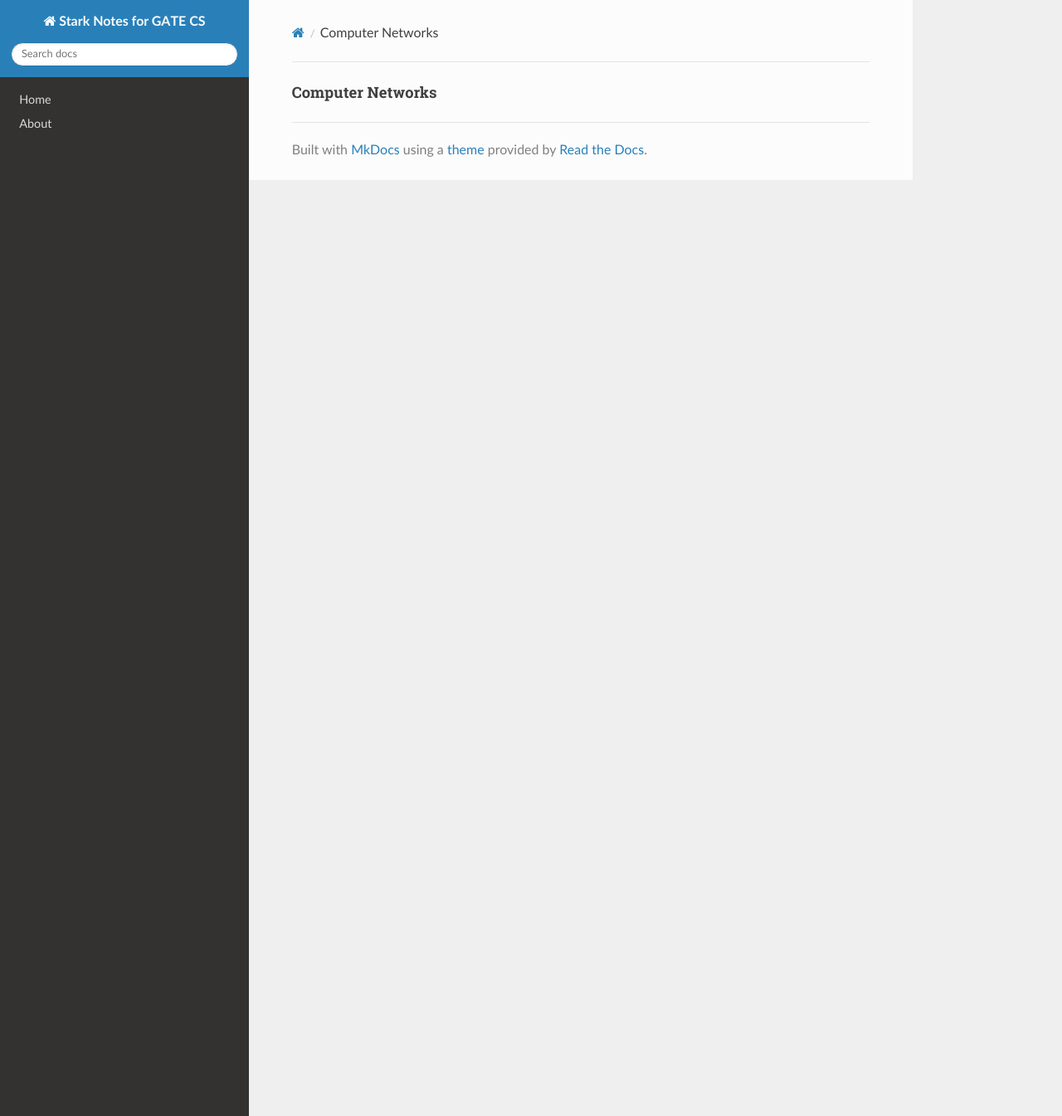
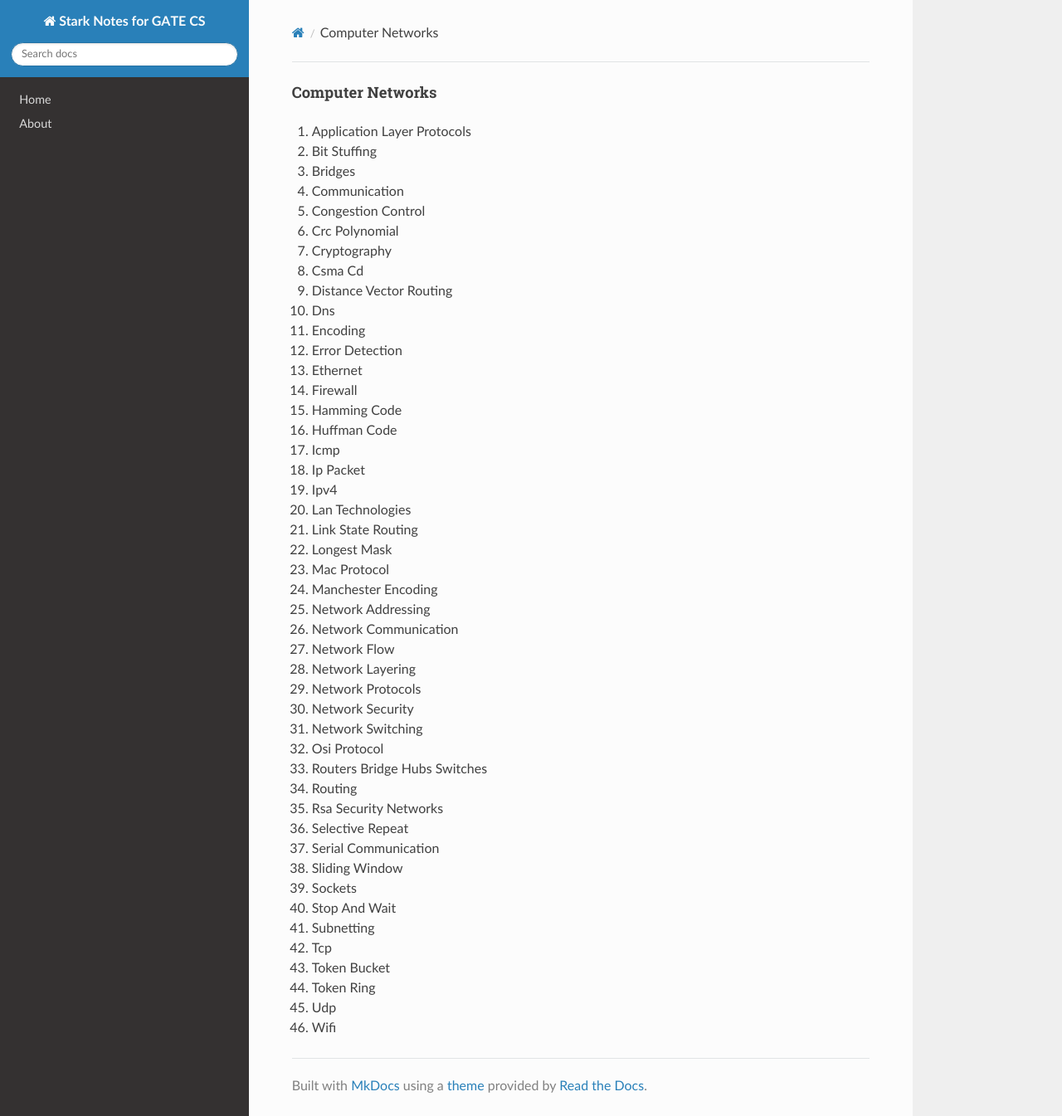
Before and after one commit to Bharathbrothers/stark-notes, an MkDocs documentation site: the page built from docs/Computer-Networks.md, in a window 1280 px wide and 1345 px high. Shown: the whole window at 83% size. Built offline with MkDocs 1.6.1, drawn with Linux system fonts in a browser that asks for light colours; nearby versions of some CDN libraries.

Commit message:
Update Computer-Networks.md

```diff
--- a/docs/Computer-Networks.md
+++ b/docs/Computer-Networks.md
@@ -1 +1,48 @@
 #### Computer Networks
+
+1. Application Layer Protocols
+2. Bit Stuffing
+3. Bridges
+4. Communication
+5. Congestion Control
+6. Crc Polynomial
+7. Cryptography
+8. Csma Cd
+9. Distance Vector Routing
+10. Dns
+11. Encoding
+12. Error Detection
+13. Ethernet
+14. Firewall
+15. Hamming Code
+16. Huffman Code
+17. Icmp
+18. Ip Packet
+19. Ipv4
+20. Lan Technologies
+21. Link State Routing
+22. Longest Mask
+23. Mac Protocol
+24. Manchester Encoding
+25. Network Addressing
+26. Network Communication
+27. Network Flow
+28. Network Layering
+29. Network Protocols
+30. Network Security
+31. Network Switching
+32. Osi Protocol
+33. Routers Bridge Hubs Switches
+34. Routing
+35. Rsa Security Networks
+36. Selective Repeat
+37. Serial Communication
+38. Sliding Window
+39. Sockets
+40. Stop And Wait
+41. Subnetting
+42. Tcp
+43. Token Bucket
+44. Token Ring
+45. Udp
+46. Wifi
```
